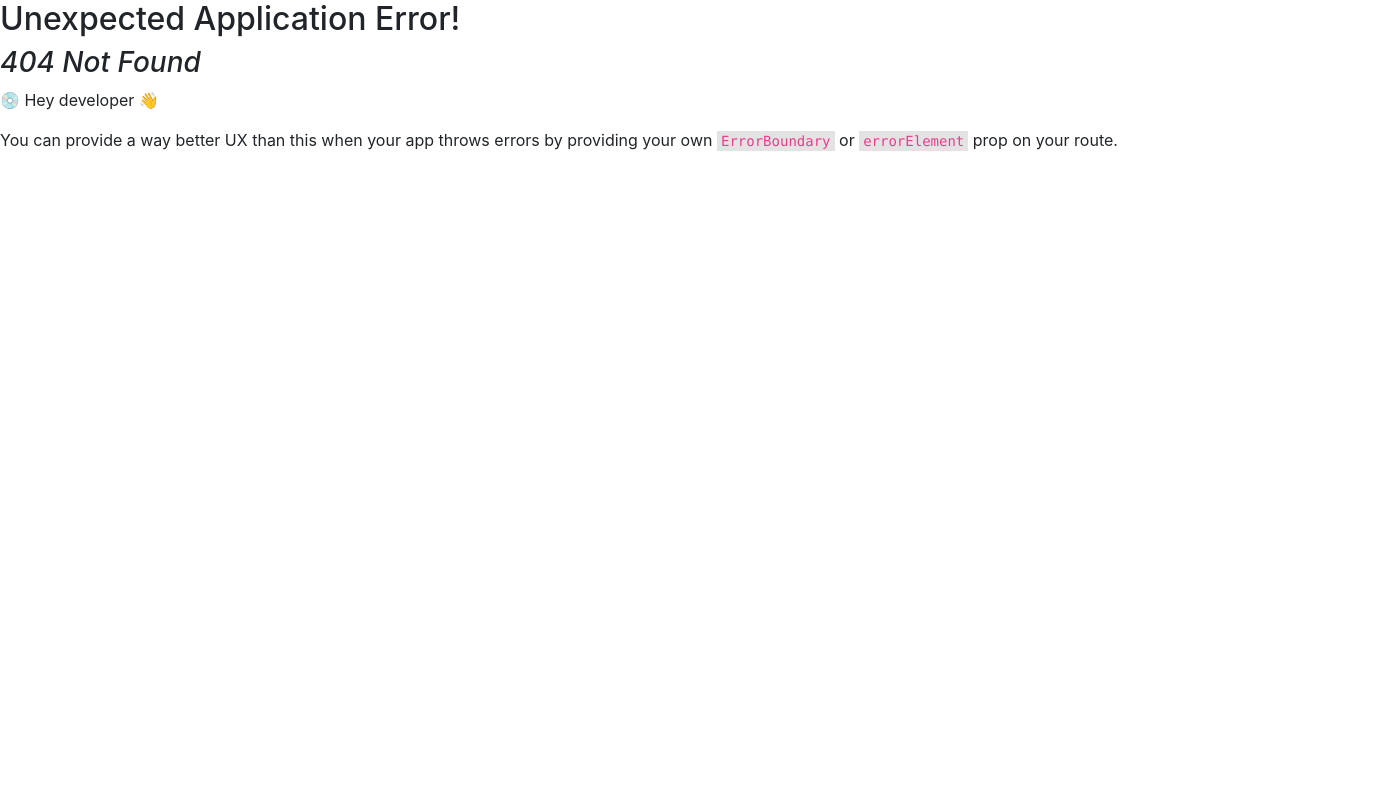
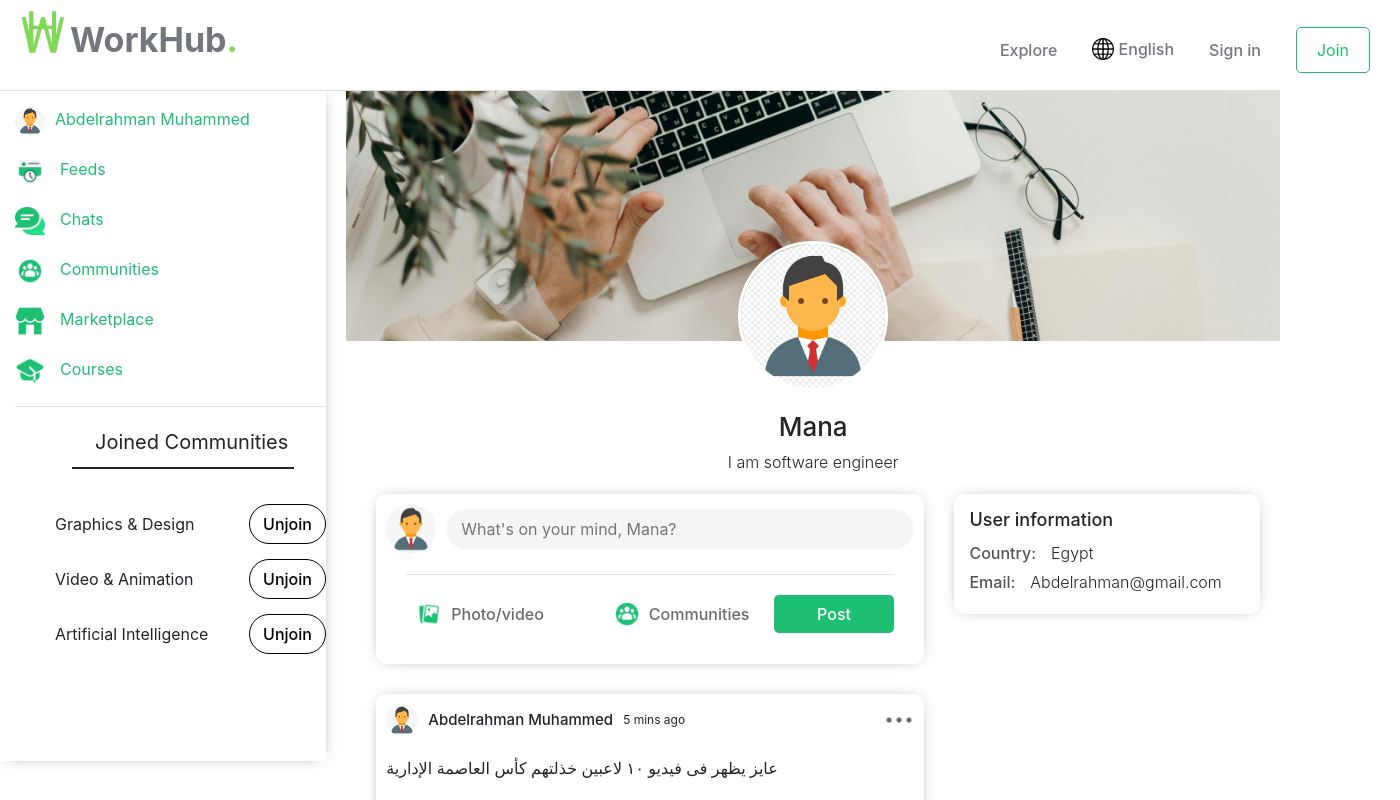
Before and after one commit to OmarFawzy74/WorkHub_Project, a React (Create React App) app in the folder Front-End/: page /communityProfile in a window 1280 px wide. Before the commit this address had no page. Shown: the top 800 px of the page, 1400 px wide, since content can reach past the window. Built offline with nearby package versions, Linux system fonts and the light colour scheme.

Commit message:
first commit

```diff
--- a/Front-End/src/App.jsx
+++ b/Front-End/src/App.jsx
@@ -22,6 +22,7 @@ import Register from './Pages/register/Register';
 import Learn from './Pages/learn/Learn';
 import Profile from './Pages/profile/Profile';
 import Community from './Pages/community/Community';
+import CommunityProfile from './Pages/communityProfile/CommunityProfile';
 
 
 function App() {
@@ -119,6 +120,10 @@ function App() {
         path: "/community",
         element:<Community />
       },
+      {
+        path: "/communityProfile",
+        element:<CommunityProfile />
+      },
       ]
     },
   ]);
--- /dev/null
+++ b/Front-End/src/Pages/communityProfile/CommunityProfile.jsx
@@ -0,0 +1,31 @@
+import React from 'react'
+import "./CommunityProfile.scss";
+import SideBar from '../../components/sidebar/SideBar';
+import Feed from '../../components/feed/Feed';
+import RightBar from '../../components/rightbar/RightBar';
+
+const CommunityProfile = () => {
+    return (
+        <div className='communityProfile'>
+            <SideBar />
+            <div className="communityProfileRight">
+                <div className="communityProfileRightTop">
+                    <div className="profileCover">
+                        <img className='profileCoverImg' src="/img/image_2.jpg" alt="" />
+                        <img className='profileUserImg' src="/img/profile.jpg" alt="" />
+                    </div>
+                    <div className="profileInfo">
+                        <h4 className='profileInfoName'>Mana</h4>
+                        <span className='profileInfoDesc'>I am software engineer</span>
+                    </div>
+                </div>
+                <div className="communityProfileRightBottom">
+                    <Feed />
+                    <RightBar profile/>
+                </div>
+            </div>
+        </div>
+    )
+}
+
+export default CommunityProfile
--- /dev/null
+++ b/Front-End/src/Pages/communityProfile/CommunityProfile.scss
@@ -0,0 +1,54 @@
+.communityProfile{
+    display: flex;
+
+    .communityProfileRight{
+        flex: 9;
+
+        .communityProfileRightTop{
+
+            .profileCover{
+                height: 320px;
+                position: relative;
+
+                .profileCoverImg{
+                    width: 100%;
+                    height: 250px;
+                    object-fit: cover;
+                }
+                .profileUserImg{
+                    width: 150px;
+                    height: 150px;
+                    border-radius: 50%;
+                    object-fit: cover;
+                    position: absolute;
+                    left: 0;
+                    right: 0;
+                    top: 150px;
+                    margin: auto;
+                    border: 3px solid white;
+                }
+
+            }
+
+            .profileInfo{
+                display: flex;
+                flex-direction: column;
+                align-items: center;
+                justify-content: center;
+
+                .profileInfoName{
+                    font-size: 26px;
+                }
+
+                .profileInfoDesc{
+                    font-weight: 300;
+                }
+            }
+        }
+
+        .communityProfileRightBottom{
+            display: flex;
+        }
+    }
+
+}
--- a/Front-End/src/components/footer/Footer.jsx
+++ b/Front-End/src/components/footer/Footer.jsx
@@ -41,7 +41,7 @@ function Footer() {
           <div className="item">
             <h2>Community</h2>
             <span>Customer Success Stories</span>
-            <span>Community hub</span>
+            <Link className= 'link' to="/community"><span>Community hub</span></Link>
             <span>Forum</span>
             <span>Events</span>
             <span>Blog</span>
--- a/Front-End/src/components/post/Post.jsx
+++ b/Front-End/src/components/post/Post.jsx
@@ -1,7 +1,15 @@
-import React from 'react'
+import React, { useState } from 'react'
 import "./Post.scss"
 
 const Post = () => {
+  const [like,setLike] = useState(0)
+  const [isLiked,setIsLiked] = useState(false)
+
+  const likeHandler =()=>{
+    setLike(isLiked ? like-1 : like+1)
+    setIsLiked(!isLiked)
+  }
+
   return (
     <div className='post'>
       <div className="postContainer">
@@ -21,8 +29,8 @@ const Post = () => {
         </div>
         <div className="postBottom">
           <div className="postBottomLeft">
-            <img className='likeIcon' src="/img/likeReaction.png"/>
-            <span className="postLikeCounter">100 people like it</span>
+            <img className='likeIcon' src="/img/likeReaction.png" onClick={likeHandler} />
+            <span className="postLikeCounter">{like} people like it</span>
           </div>
           <div className="postBottomRight">
             <span className="postCommentText">9 comments</span>
--- a/Front-End/src/components/rightbar/RightBar.jsx
+++ b/Front-End/src/components/rightbar/RightBar.jsx
@@ -1,10 +1,12 @@
 import React from 'react'
 import "./RightBar.scss"
 
-const RightBar = () => {
+const RightBar = ({ profile }) => {
+
+  const HomeRightbar = () => {
     return (
-    <div className='rightbar'>
-      <div className="rightbarContainer">
+      <>
+        <div className="imagesContainer">
           <div className="imgContainer_1">
             <img className='firstImg' src="/img/image_1.jpg" />
             <span className="imgText_1">Freelance services at your fingertips!</span>
@@ -14,6 +16,32 @@ const RightBar = () => {
             <span className="imgText_2">Find talent <br />your way</span>
           </div>
         </div>
+      </>
+    )
+  }
+
+  const ProfileRightbar = () => {
+    return (
+      <>
+        <div className="rightbarInfo">
+          <h4 className='rightbarTitle'>User information</h4>
+          <div className="rightbarInfoItem">
+            <span className="rightbarInfoKey">Country:</span>
+            <span className="rightbarInfoValue">Egypt</span>
+          </div>
+          <div className="rightbarInfoItem">
+            <span className="rightbarInfoKey">Email:</span>
+            <span className="rightbarInfoValue">Abdelrahman@gmail.com</span>
+          </div>
+        </div>
+      </>
+    )
+  }
+  return (
+    <div className='rightbar'>
+      <div className="rightbarContainer">
+      {profile ? <ProfileRightbar /> : <HomeRightbar />}
+      </div>
     </div>
   )
 }
--- a/Front-End/src/components/rightbar/RightBar.scss
+++ b/Front-End/src/components/rightbar/RightBar.scss
@@ -7,6 +7,8 @@
         padding: 20px 20px 0 0;
         position: sticky;
         top: 91px;
+
+        .imagesContainer{
 
             .imgContainer_1 {
                 display: flex;
@@ -52,3 +54,34 @@
             }
         }
     }
+}
+
+.rightbarInfo{
+    width: 100%;
+    margin-bottom: 30px;
+    -webkit-box-shadow: 0px 0px 16px -8px rgba(0,0,0,0.68);
+    box-shadow:  0px 0px 16px -8px rgba(0,0,0,0.68);
+    border-radius: 10px;
+    padding: 15px;
+
+
+    .rightbarTitle{
+        font-size: 18px;
+        font-weight: 500;
+        margin-bottom: 10px;
+    }
+
+    .rightbarInfoItem{
+        margin-bottom: 5px;
+
+        .rightbarInfoKey{
+            font-weight: 500;
+            margin-right: 15px;
+            color: #555;
+        }
+
+        .rightbarInfoValue{
+            font-weight: 300;
+        }
+    }
+}
--- a/Front-End/src/components/share/Share.jsx
+++ b/Front-End/src/components/share/Share.jsx
@@ -1,4 +1,5 @@
 import React from 'react'
+import { Link } from 'react-router-dom'
 import "./Share.scss"
 
 const Share = () => {
@@ -6,11 +7,14 @@ const Share = () => {
         <div className='share'>
             <div className="shareContainer">
                 <div className="shareTop">
-                    <img className='shareProfileImg' src="/img/profile.jpg" alt="" />
+                    <Link to="/communityProfile">
+                        <img className='shareProfileImg' src="/img/profile.jpg" alt="" />
+                    </Link>
                     <input
                         placeholder="What's on your mind, Mana?"
                         className='shareInput'
                     />
+
                 </div>
                 <hr className='shareHr' />
                 <div className="shareBottom">
--- a/Front-End/src/components/sidebar/SideBar.jsx
+++ b/Front-End/src/components/sidebar/SideBar.jsx
@@ -1,5 +1,5 @@
 import React from 'react'
-import {Link} from 'react-router-dom'
+import { Link } from 'react-router-dom'
 import "./SideBar.scss"
 
 const SideBar = () => {
@@ -9,43 +9,50 @@ const SideBar = () => {
         <ul className="sidebarList">
 
           <li className="sidebarListItem">
-            <Link className='sidebarLink'to="/">
-            <img className='sidebarIcon' src="/img/feed.png"/>
+            <Link className='sidebarLink' to="/communityProfile">
+              <img className='sidebarProfileImg' src="/img/profile.jpg" />
+              <span className='sidebarListItemText'>Abdelrahman Muhammed</span>
+            </Link>
+          </li>
+
+          <li className="sidebarListItem">
+            <Link className='sidebarLink' to="/community">
+              <img className='sidebarIcon' src="/img/feed.png" />
               <span className='sidebarListItemText'>Feeds</span>
             </Link>
           </li>
 
           <li className="sidebarListItem">
-            <Link className='sidebarLink'to="/">
-            <img className='sidebarIcon' src="/img/chat.png"/>
+            <Link className='sidebarLink' to="/">
+              <img className='sidebarIcon' src="/img/chat.png" />
               <span className='sidebarListItemText'>Chats</span>
             </Link>
           </li>
 
           <li className="sidebarListItem">
-            <Link className='sidebarLink'to="/">
-            <img className='sidebarIcon' src="/img/groups.png"/>
+            <Link className='sidebarLink' to="/">
+              <img className='sidebarIcon' src="/img/groups.png" />
               <span className='sidebarListItemText'>Communities</span>
             </Link>
           </li>
 
           <li className="sidebarListItem">
-            <Link className='sidebarLink'to="/gigs">
-            <img className='sidebarIcon' src="/img/marketplace.png"/>
+            <Link className='sidebarLink' to="/gigs">
+              <img className='sidebarIcon' src="/img/marketplace.png" />
               <span className='sidebarListItemText'>Marketplace</span>
             </Link>
           </li>
 
           <li className="sidebarListItem">
-            <Link className='sidebarLink'to="/learn">
-            <img className='sidebarIcon' src="/img/course.png"/>
+            <Link className='sidebarLink' to="/learn">
+              <img className='sidebarIcon' src="/img/course.png" />
               <span className='sidebarListItemText'>Courses</span>
             </Link>
           </li>
         </ul>
-          <hr className='sidebarHr-1'/>
+        <hr className='sidebarHr-1' />
         <span className='sidebaMenuText'>Joined Communities</span>
-          <hr className='sidebarHr-2'/>
+        <hr className='sidebarHr-2' />
         <ul className="sidebarCommunityList">
           <li className="sidebarCommunity">
             <span className='sidebarCommunityName'>Graphics & Design</span>
--- a/Front-End/src/components/sidebar/SideBar.scss
+++ b/Front-End/src/components/sidebar/SideBar.scss
@@ -33,17 +33,27 @@
                 text-decoration: none !important;
                 color: #1dbf73;
             }
+
+            .sidebarListItem {
+                position: relative;
+                align-items: center;
+                margin-bottom: 20px;
+
+                .sidebarProfileImg{
+                    width: 30px;
+                    height: 30px;
+                    border-radius: 50%;
+                    object-fit: cover;
+                    margin-right: 10px;
+                }
+
+                .sidebarListItemText{
+                    align-items: center;
+                }
+            }
         }
 
-        .sidebarListItem {
-            position: relative;
-            align-items: center;
-            margin-bottom: 20px;
-        }
 
-        // .sidebarListItemText{
-
-        // }
 
 
         .sidebaMenuText{
```
Lines whose indentation alone changed are shown as unchanged.
